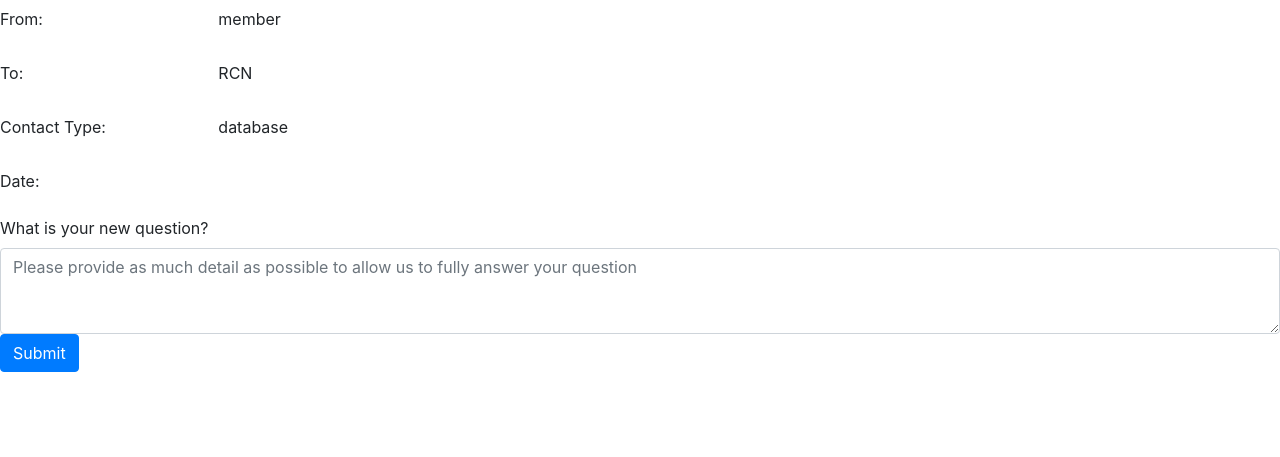
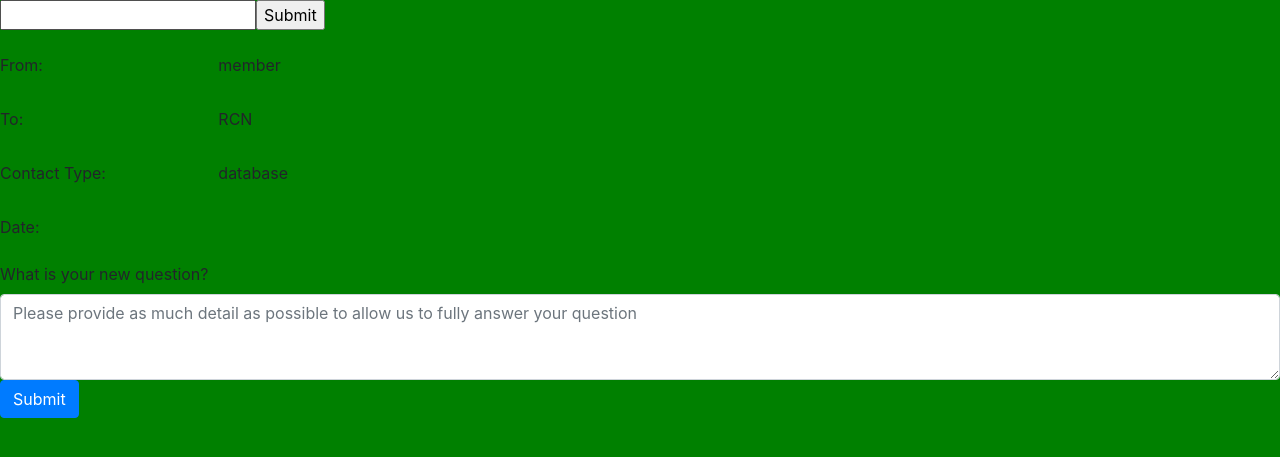
Before and after one commit to H4RP3RK/milestone3_rcn, a Flask app: page /new_contact in a window 1280 px wide. Shown: the top 457 px of the page. Run offline with Flask 2, Linux system fonts and the light colour scheme; some libraries are stand-ins or nearby versions.

Commit message:
base.html - amended css link

```diff
--- a/app.py
+++ b/app.py
@@ -25,7 +25,9 @@ def new_query():
 @app.route("/submit_contact", methods=["POST"])
 def submit_contact():
     contact = mongo.db.contacts
+    query = mongo.db.queries
     contact.insert_one(request.form.to_dict())
+    query.insert_one(request.form.to_dict(['']))
     return redirect(url_for('get_queries'))
 
 if __name__ == '__main__':
--- a/static/css/style.css
+++ b/static/css/style.css
@@ -0,0 +1,3 @@
+body {
+    background: green;
+}
--- a/templates/base.html
+++ b/templates/base.html
@@ -4,7 +4,7 @@
     <meta charset="UTF-8">
     <meta name="viewport" content="width=device-width, initial-scale=1.0">
     <link href="https://stackpath.bootstrapcdn.com/bootstrap/4.4.1/css/bootstrap.min.css" rel="stylesheet" integrity="sha384-Vkoo8x4CGsO3+Hhxv8T/Q5PaXtkKtu6ug5TOeNV6gBiFeWPGFN9MuhOf23Q9Ifjh" crossorigin="anonymous">
-    <link rel="stylesheet" href="/static/css/style.css">
+    <link rel="stylesheet" href="{{url_for('static', filename='css/style.css')}}" type="text/css">
     <title>RCN Database</title>
 </head>
 <body>
--- a/templates/newcontact.html
+++ b/templates/newcontact.html
@@ -1,5 +1,8 @@
 {% extends 'base.html' %}
 {% block content %}
+<form class="form-group" action="">
+    <input type=""><input type="submit" value="Submit">
+</form>
 <form class="form-group" action="{{url_for('submit_contact')}}" method="POST">
     <div class="form-group row">
         <label for="from" class="col-sm-2 col-form-label">From: </label>
```
